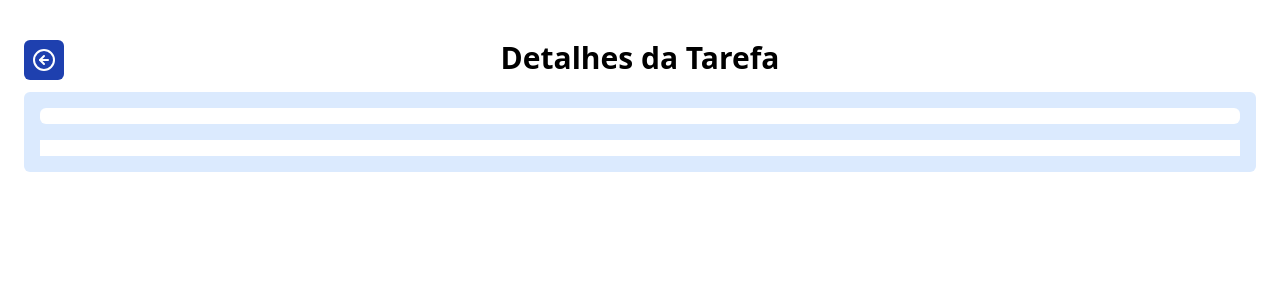
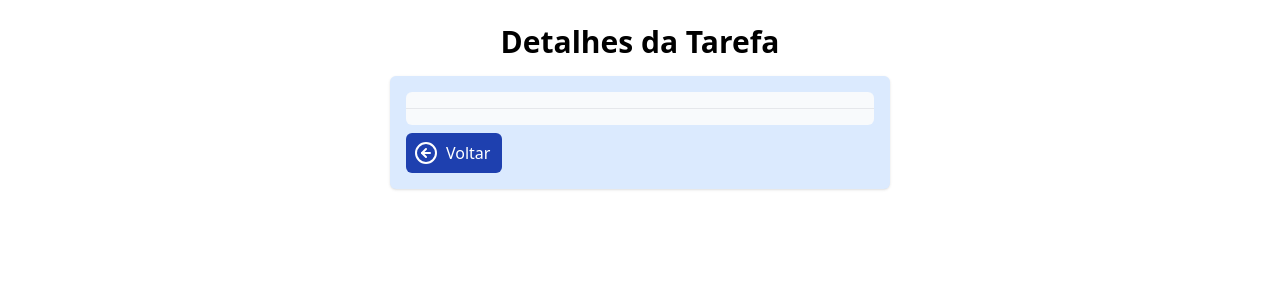
Before and after one commit to GiovanniDonati/learningReact, a React (Vite) app: page /taskpage in a window 1280 px wide. Shown: the top 300 px of the page. Built offline with nearby package versions, Linux system fonts and the light colour scheme.

Commit message:
details TaskPage and button returm home

```diff
--- a/src/components/Tasks.jsx
+++ b/src/components/Tasks.jsx
@@ -1,15 +1,14 @@
 import { ChevronRightIcon, TrashIcon } from "lucide-react";
 import { useNavigate } from "react-router-dom";
 
-
-function Tasks({tasks, onTaskClick, onDeleteTaskClick}){
+function Tasks({ tasks, onTaskClick, onDeleteTaskClick }) {
   const navigate = useNavigate();
 
-    function onSeeDetailsTask(task){
-        const query = new URLSearchParams()
-        query.set('title', task.title)
-        query.set('description', task.description)
-        navigate(`/taskpage?title=${query.toString()}`);
+  function onSeeDetailsTask(task) {
+    const query = new URLSearchParams();
+    query.set("title", task.title);
+    query.set("description", task.description);
+    navigate(`/taskpage?${query.toString()}`);
   }
 
   return (
@@ -19,24 +18,29 @@ function Tasks({tasks, onTaskClick, onDeleteTaskClick}){
           <button
             onClick={() => onTaskClick(task.id)}
             className={`bg-white w-full text-left text-base font-medium text-black-500 p-2 rounded-md hover:bg-gray-100
-                            ${task.isCompleted && 'line-through text-gray-500'}`}>
+                            ${
+                              task.isCompleted && "line-through text-gray-500"
+                            }`}
+          >
             {task.title}
           </button>
           <button
             onClick={() => onSeeDetailsTask(task)}
-                className="bg-blue-800 text-white p-2 rounded-md text-base font-medium w-10 hover:bg-blue-500">
-                <ChevronRightIcon/>
+            className="bg-blue-800 text-white p-2 rounded-md text-base font-medium w-10 hover:bg-blue-500"
+          >
+            <ChevronRightIcon />
           </button>
 
           <button
             onClick={() => onDeleteTaskClick(task.id)}
-                className="bg-blue-800 text-white p-2 rounded-md text-base font-medium w-10 hover:bg-blue-500">
-                <TrashIcon/>
+            className="bg-blue-800 text-white p-2 rounded-md text-base font-medium w-10 hover:bg-blue-500"
+          >
+            <TrashIcon />
           </button>
         </li>
       ))}
     </ul>
   );
-};
+}
 
 export default Tasks;
--- a/src/pages/TaskPage.jsx
+++ b/src/pages/TaskPage.jsx
@@ -1,23 +1,41 @@
 import { ArrowLeftCircleIcon } from "lucide-react";
-import { useSearchParams } from "react-router-dom";
+import { useSearchParams, useNavigate } from "react-router-dom";
 
-function TaskPage(){
+function TaskPage() {
   const [searchParams] = useSearchParams();
   const title = searchParams.get("title");
   const description = searchParams.get("description");
+  console.log(title);
+
+  const navigate = useNavigate();
+  function returnHome() {
+    navigate("/");
+  }
 
   return (
-        <div className="h-screen w-screen bg-white p-6">
+    <div className="h-screen w-screen bg-white p-6 flex justify-center ">
       <div className="w-[500] space-y-4">
-                < ArrowLeftCircleIcon className="absolute bg-blue-800 text-white p-2 rounded-md w-10 h-10 hover:bg-blue-500"/>
-                <h1 className="text-3xl font-bold text-center text-black">Detalhes da Tarefa</h1>
-                <div className="bg-blue-100 p-4 rounded-md space-y-4">
-                    <h2 className="p-2 bg-white text-black text-xl font-bold rounded-md">{title}</h2>
-                    <p className="p-2 bg-white text-black text-base font-bold">{description}</p>
+        <h1 className="text-3xl font-bold text-center text-black">
+          Detalhes da Tarefa
+        </h1>
+        <div className="w-[500px] bg-blue-100 p-4 rounded-md shadow ">
+          <h2 className="p-2 bg-slate-50 text-black text-center text-xl font-bold rounded-t-md">
+            {title}
+          </h2>
+          <hr className="w-full" />
+          <p className="p-2 bg-slate-50 text-black text-sm text-center rounded-b-md">
+            {description}
+          </p>
+          <button
+            onClick={returnHome}
+            className="bg-blue-800 text-white flex gap-2 p-2 rounded-md w-24 h-10 hover:bg-blue-500 mt-2"
+          >
+            <ArrowLeftCircleIcon />
+            Voltar
+          </button>
         </div>
       </div>
     </div>
-    )
-
+  );
 }
-export default TaskPage
+export default TaskPage;
```
Lines whose indentation alone changed are shown as unchanged.
